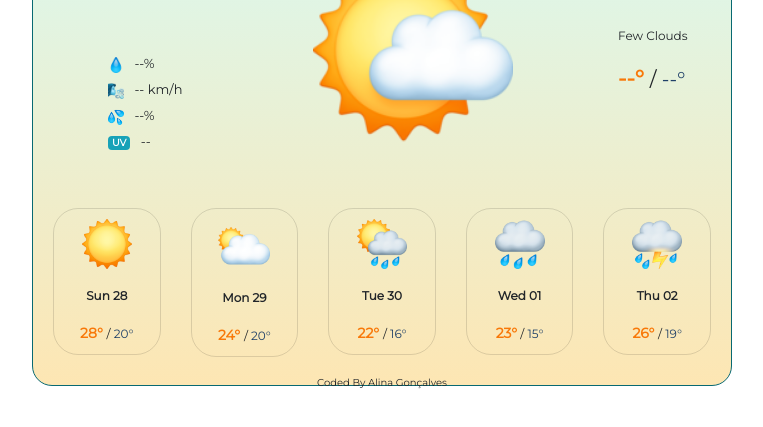
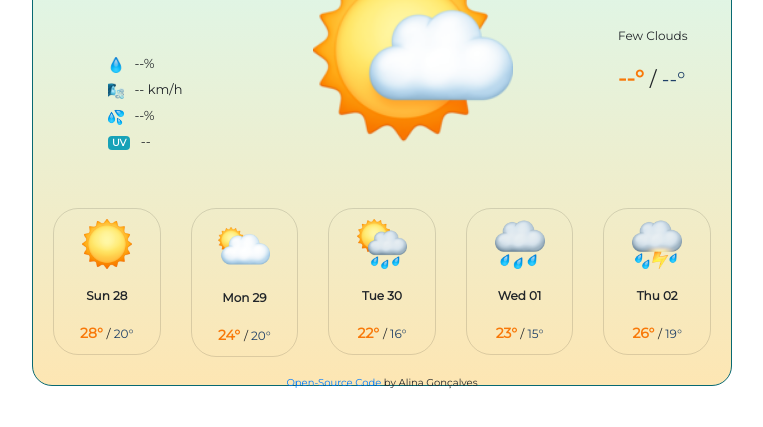
Before and after one commit to Alina-Goncalves/Weather-Project, a plain HTML site: page index.html in a window 1280 px wide. Shown: the part 227-654 px from the top of the page, without its empty margins (258-1021 px from the left). Drawn offline with nearby package versions, Linux system fonts and the light colour scheme.

Commit message:
Added link to Github

```diff
--- a/index.html
+++ b/index.html
@@ -125,7 +125,11 @@
       </section>
       <section>
         <div class="bigWeatherSymbol">
-          <img src="images/sun-small-cloud.png" alt="sun-small-cloud" id="bigEmoji"/>
+          <img
+            src="images/sun-small-cloud.png"
+            alt="sun-small-cloud"
+            id="bigEmoji"
+          />
         </div>
         <div class="row">
           <div class="col">
@@ -239,7 +243,12 @@
       </section>
       <footer>
         <p>
-          Coded by Alina Gonçalves
+          <a
+            href="https://github.com/Alina-Goncalves/Weather-Project"
+            target="_blank"
+            >Open-Source Code</a
+          >
+          by Alina Gonçalves
         </p>
       </footer>
     </div>
--- a/src/styles.css
+++ b/src/styles.css
@@ -20,6 +20,7 @@ p {
   text-align: center;
   font-size: 10px;
   margin: 18px 0 0 0;
+  text-transform: none;
 }
 
 button {
```
